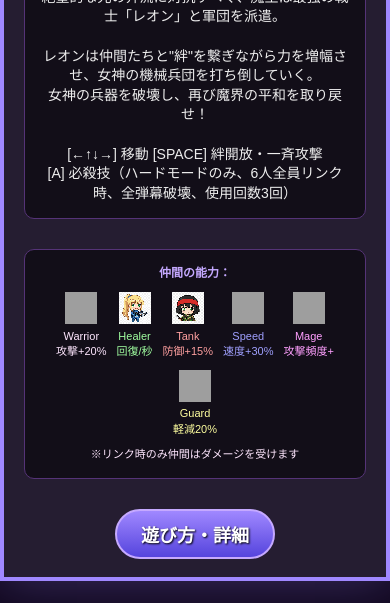
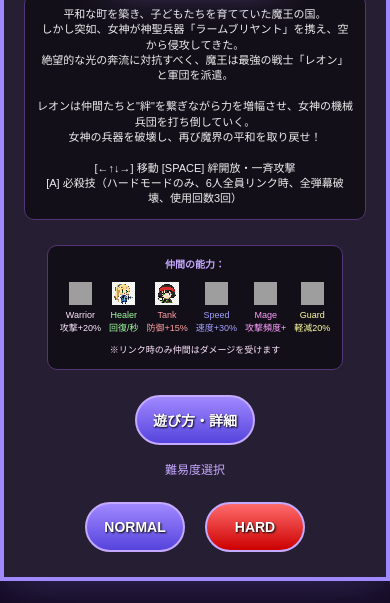
Before and after one commit to yuta009/kusoger, a plain HTML site: page 魔王の防衛戦記/maou-leon-bond-battle.html in a window 390 px wide. Shown: the part 241-844 px from the top of the page. Drawn offline with Linux system fonts and the light colour scheme; grey boxes are pictures that could not be loaded.

Commit message:
Update maou-leon-bond-battle.html
画面サイズ調整可能に

```diff
--- a/魔王の防衛戦記/maou-leon-bond-battle.html
+++ b/魔王の防衛戦記/maou-leon-bond-battle.html
@@ -26,13 +26,15 @@
         }
 
         #gameContainer {
-            width: 1200px;
-            height: 800px;
             position: relative;
             background: black;
             border: 4px solid #A088FF;
             box-shadow: 0 0 50px rgba(160, 136, 255, 0.3);
             overflow: hidden;
+            /* アスペクト比を維持しながら画面サイズに合わせる */
+            aspect-ratio: 1200 / 800;
+            width: min(1200px, 100vw);
+            height: min(800px, 100vh);
         }
 
         #gameCanvas {
@@ -144,11 +146,13 @@
             background: rgba(17, 8, 31, 0.85);
             display: flex;
             flex-direction: column;
-            justify-content: center;
+            justify-content: flex-start;
             align-items: center;
             z-index: 20;
             transition: opacity 0.5s;
             padding: 20px;
+            overflow-y: auto;
+            overflow-x: hidden;
         }
 
         .hidden {
@@ -157,9 +161,10 @@
         }
 
         .logo-img {
-            max-width: 500px;
-            max-height: 180px;
-            margin-bottom: 20px;
+            max-width: min(500px, 80vw);
+            max-height: min(180px, 20vh);
+            margin-bottom: 10px;
+            margin-top: 10px;
             width: auto;
             filter: drop-shadow(0 0 20px rgba(160, 136, 255, 0.6));
         }
@@ -171,13 +176,15 @@
         }
 
         .game-btn {
-            width: 160px;
-            height: 50px;
+            width: min(160px, 30vw);
+            height: min(50px, 8vh);
+            min-width: 120px;
+            min-height: 40px;
             background: linear-gradient(180deg, #A088FF 0%, #5544DD 100%);
             border: 2px solid #C5A9FF;
             border-radius: 25px;
             color: white;
-            font-size: 18px;
+            font-size: clamp(14px, 2.5vw, 18px);
             font-weight: bold;
             cursor: pointer;
             transition: transform 0.1s, box-shadow 0.1s;
@@ -198,16 +205,16 @@
         }
 
         .story-text {
-            max-width: 600px;
-            margin-bottom: 20px;
+            max-width: min(600px, 90vw);
+            margin-bottom: 15px;
             text-align: center;
             line-height: 1.4;
             color: #eee;
             background: rgba(0, 0, 0, 0.5);
-            padding: 15px;
+            padding: 12px;
             border-radius: 10px;
             border: 1px solid #553377;
-            font-size: 14px;
+            font-size: clamp(11px, 2vw, 14px);
         }
 
         #loadingScreen {
@@ -276,35 +283,35 @@
                 [A] 必殺技（ハードモードのみ、6人全員リンク時、全弾幕破壊、使用回数3回）
             </div>
 
-            <div class="story-text" style="margin-top: 10px; max-width: 700px; font-size: 12px;">
+            <div class="story-text" style="margin-top: 10px; max-width: min(700px, 90vw); font-size: clamp(10px, 1.8vw, 12px);">
                 <strong style="color: #C5A9FF;">仲間の能力：</strong><br>
-                <div style="display: flex; flex-wrap: wrap; justify-content: center; gap: 10px; margin-top: 10px;">
+                <div style="display: flex; flex-wrap: wrap; justify-content: center; gap: 8px; margin-top: 10px;">
                     <div style="text-align: center;">
-                        <img src="picture/sol1_nom.png" style="width: 32px; height: 32px; image-rendering: pixelated;" alt="Warrior">
-                        <div style="color: #FFE7FF; font-size: 11px;">Warrior<br>攻撃+20%</div>
+                        <img src="picture/sol1_nom.png" style="width: min(32px, 6vw); height: min(32px, 6vw); image-rendering: pixelated;" alt="Warrior">
+                        <div style="color: #FFE7FF; font-size: clamp(9px, 1.5vw, 11px);">Warrior<br>攻撃+20%</div>
                     </div>
                     <div style="text-align: center;">
-                        <img src="picture/sol2_nom.png" style="width: 32px; height: 32px; image-rendering: pixelated;" alt="Healer">
-                        <div style="color: #A0FFA0; font-size: 11px;">Healer<br>回復/秒</div>
+                        <img src="picture/sol2_nom.png" style="width: min(32px, 6vw); height: min(32px, 6vw); image-rendering: pixelated;" alt="Healer">
+                        <div style="color: #A0FFA0; font-size: clamp(9px, 1.5vw, 11px);">Healer<br>回復/秒</div>
                     </div>
                     <div style="text-align: center;">
-                        <img src="picture/sol3_nom.png" style="width: 32px; height: 32px; image-rendering: pixelated;" alt="Tank">
-                        <div style="color: #FFA0A0; font-size: 11px;">Tank<br>防御+15%</div>
+                        <img src="picture/sol3_nom.png" style="width: min(32px, 6vw); height: min(32px, 6vw); image-rendering: pixelated;" alt="Tank">
+                        <div style="color: #FFA0A0; font-size: clamp(9px, 1.5vw, 11px);">Tank<br>防御+15%</div>
                     </div>
                     <div style="text-align: center;">
-                        <img src="picture/sol4_nom.png" style="width: 32px; height: 32px; image-rendering: pixelated;" alt="Speed">
-                        <div style="color: #A0A0FF; font-size: 11px;">Speed<br>速度+30%</div>
+                        <img src="picture/sol4_nom.png" style="width: min(32px, 6vw); height: min(32px, 6vw); image-rendering: pixelated;" alt="Speed">
+                        <div style="color: #A0A0FF; font-size: clamp(9px, 1.5vw, 11px);">Speed<br>速度+30%</div>
                     </div>
                     <div style="text-align: center;">
-                        <img src="picture/sol5_nom.png" style="width: 32px; height: 32px; image-rendering: pixelated;" alt="Mage">
-                        <div style="color: #FFA0FF; font-size: 11px;">Mage<br>攻撃頻度+</div>
+                        <img src="picture/sol5_nom.png" style="width: min(32px, 6vw); height: min(32px, 6vw); image-rendering: pixelated;" alt="Mage">
+                        <div style="color: #FFA0FF; font-size: clamp(9px, 1.5vw, 11px);">Mage<br>攻撃頻度+</div>
                     </div>
                     <div style="text-align: center;">
-                        <img src="picture/sol6_nom.png" style="width: 32px; height: 32px; image-rendering: pixelated;" alt="Guard">
-                        <div style="color: #FFFFA0; font-size: 11px;">Guard<br>軽減20%</div>
+                        <img src="picture/sol6_nom.png" style="width: min(32px, 6vw); height: min(32px, 6vw); image-rendering: pixelated;" alt="Guard">
+                        <div style="color: #FFFFA0; font-size: clamp(9px, 1.5vw, 11px);">Guard<br>軽減20%</div>
                     </div>
                 </div>
-                <div style="margin-top: 10px; font-size: 11px; color: #FFE7FF;">
+                <div style="margin-top: 10px; font-size: clamp(9px, 1.5vw, 11px); color: #FFE7FF;">
                     ※リンク時のみ仲間はダメージを受けます
                 </div>
             </div>
@@ -313,20 +320,20 @@
                 <button class="game-btn" onclick="game.showHelp()">遊び方・詳細</button>
             </div>
 
-            <div style="margin-top: 15px; display: flex; flex-direction: column; gap: 10px; align-items: center;">
-                <div style="color: #C5A9FF; font-size: 14px; margin-bottom: 5px;">難易度選択</div>
+            <div style="margin-top: 15px; margin-bottom: 20px; display: flex; flex-direction: column; gap: 10px; align-items: center;">
+                <div style="color: #C5A9FF; font-size: clamp(12px, 2vw, 14px); margin-bottom: 5px;">難易度選択</div>
                 <div class="btn-container">
-                    <button class="game-btn" onclick="game.setDifficulty('normal'); game.start();" style="width: 140px;">NORMAL</button>
-                    <button class="game-btn" onclick="game.setDifficulty('hard'); game.start();" style="width: 140px; background: linear-gradient(180deg, #FF6B6B 0%, #CC0000 100%);">HARD</button>
+                    <button class="game-btn" onclick="game.setDifficulty('normal'); game.start();" style="width: min(140px, 25vw); min-width: 100px;">NORMAL</button>
+                    <button class="game-btn" onclick="game.setDifficulty('hard'); game.start();" style="width: min(140px, 25vw); min-width: 100px; background: linear-gradient(180deg, #FF6B6B 0%, #CC0000 100%);">HARD</button>
                 </div>
             </div>
         </div>
 
         <!-- Help Screen -->
         <div id="helpScreen" class="screen hidden">
-            <div style="font-size: 32px; margin-bottom: 20px; font-weight: bold; color: #C5A9FF;">遊び方・仲間の能力</div>
-
-            <div class="story-text" style="max-width: 750px; text-align: left; font-size: 13px;">
+            <div style="font-size: clamp(20px, 4vw, 32px); margin-bottom: 15px; margin-top: 10px; font-weight: bold; color: #C5A9FF;">遊び方・仲間の能力</div>
+
+            <div class="story-text" style="max-width: min(750px, 90vw); text-align: left; font-size: clamp(11px, 2vw, 13px);">
                 <strong style="color: #C5A9FF; font-size: 16px;">操作方法</strong><br>
                 [←↑↓→] または [WASD] - レオンを移動<br>
                 [SPACE] - 絆開放攻撃（リンクしている仲間からボスへビーム発射、最大3本）<br>
@@ -555,8 +562,16 @@
             constructor() {
                 this.canvas = document.getElementById('gameCanvas');
                 this.ctx = this.canvas.getContext('2d');
-                this.width = this.canvas.width;
-                this.height = this.canvas.height;
+                this.baseWidth = 1200;  // 基準幅
+                this.baseHeight = 800;  // 基準高さ
+                this.width = this.baseWidth;
+                this.height = this.baseHeight;
+                this.scaleX = 1.0;  // 初期スケール
+                this.scaleY = 1.0;  // 初期スケール
+
+                // 画面サイズに合わせてリサイズ
+                this.resize();
+                window.addEventListener('resize', () => this.resize());
 
                 this.assets = new AssetLoader();
                 this.state = 'loading'; // loading, title, playing, gameover, victory
@@ -613,6 +628,32 @@
                 });
             }
 
+            resize() {
+                const container = document.getElementById('gameContainer');
+                const containerRect = container.getBoundingClientRect();
+
+                // コンテナの実際のサイズを取得
+                const containerWidth = containerRect.width;
+                const containerHeight = containerRect.height;
+
+                // Canvasのサイズをコンテナに合わせる
+                this.canvas.width = containerWidth;
+                this.canvas.height = containerHeight;
+
+                // ゲーム内の座標計算用のサイズを更新
+                this.width = containerWidth;
+                this.height = containerHeight;
+
+                // スケール比を計算（基準サイズとの比率）
+                this.scaleX = containerWidth / this.baseWidth;
+                this.scaleY = containerHeight / this.baseHeight;
+
+                // ゲーム中なら再描画
+                if (this.state === 'playing') {
+                    this.render();
+                }
+            }
+
             init() {
                 this.state = 'title';
                 this.gameStartTime = null; // リセット
@@ -622,8 +663,11 @@
 
                 // Draw background for title
                 this.ctx.clearRect(0, 0, this.width, this.height);
+                this.ctx.save();
+                this.ctx.scale(this.scaleX, this.scaleY);
                 const bg = this.assets.get('background');
-                if (bg) this.ctx.drawImage(bg, 0, 0, this.width, this.height);
+                if (bg) this.ctx.drawImage(bg, 0, 0, this.baseWidth, this.baseHeight);
+                this.ctx.restore();
 
                 // BGM停止
                 this.stopBGM();
@@ -721,14 +765,14 @@
                     ? availableTypes[Math.floor(Math.random() * availableTypes.length)]
                     : ALLY_TYPES[Math.floor(Math.random() * ALLY_TYPES.length)];
 
-                // Random pos edge
+                // Random pos edge（基準サイズで計算）
                 let x, y;
                 if (Math.random() < 0.5) {
-                    x = Math.random() < 0.5 ? -20 : this.width + 20;
-                    y = Math.random() * this.height;
+                    x = Math.random() < 0.5 ? -20 : this.baseWidth + 20;
+                    y = Math.random() * this.baseHeight;
                 } else {
-                    x = Math.random() * this.width;
-                    y = Math.random() < 0.5 ? -20 : this.height + 20;
+                    x = Math.random() * this.baseWidth;
+                    y = Math.random() < 0.5 ? -20 : this.baseHeight + 20;
                 }
                 this.allies.push(new Ally(this, x, y, type));
             }
@@ -841,9 +885,13 @@
             render() {
                 this.ctx.clearRect(0, 0, this.width, this.height);
 
+                // スケールを適用して描画
+                this.ctx.save();
+                this.ctx.scale(this.scaleX, this.scaleY);
+
                 // Background
                 const bg = this.assets.get('background');
-                if (bg) this.ctx.drawImage(bg, 0, 0, this.width, this.height);
+                if (bg) this.ctx.drawImage(bg, 0, 0, this.baseWidth, this.baseHeight);
 
                 // Links (draw before allies) - Canvas描画で画像を使わない
                 this.allies.forEach(a => {
@@ -875,6 +923,8 @@
                 this.player.render(this.ctx);
                 this.bullets.forEach(b => b.render(this.ctx));
                 this.effects.forEach(e => e.render(this.ctx));
+
+                this.ctx.restore();
             }
 
             activateSpecialAttack() {
@@ -1011,7 +1061,7 @@
 
         class Player extends Entity {
             constructor(game) {
-                super(game, 600, 400);
+                super(game, game.baseWidth / 2, game.baseHeight / 2);
                 this.baseSpeed = 300;
                 this.speed = 300;
                 this.baseAttack = 1.0;
@@ -1132,11 +1182,12 @@
                 this.x += dx * this.speed * dt;
                 this.y += dy * this.speed * dt;
 
-                // Boundary (スプライトサイズ64x64を考慮：中心から32pxずつ)
+                // Boundary (スプライトサイズ64x64を考慮：中心から32pxずつ、基準サイズで計算)
                 const spriteHalfWidth = 32;
                 const spriteHalfHeight = 32;
-                this.x = Math.max(spriteHalfWidth, Math.min(this.game.width - spriteHalfWidth, this.x));
-                this.y = Math.max(spriteHalfHeight + 80, Math.min(this.game.height - spriteHalfHeight, this.y)); // 上部UI分80px考慮
+                const uiHeight = 80;
+                this.x = Math.max(spriteHalfWidth, Math.min(this.game.baseWidth - spriteHalfWidth, this.x));
+                this.y = Math.max(spriteHalfHeight + uiHeight, Math.min(this.game.baseHeight - spriteHalfHeight, this.y)); // 上部UI分80px考慮
             }
 
             render(ctx) {
@@ -1213,11 +1264,12 @@
                     this.x += (tx - this.x) * 2 * dt;
                     this.y += (ty - this.y) * 2 * dt;
 
-                    // Boundary check (スプライトサイズ48x48を考慮：中心から24pxずつ)
+                    // Boundary check (スプライトサイズ48x48を考慮：中心から24pxずつ、基準サイズで計算)
                     const spriteHalfWidth = 24;
                     const spriteHalfHeight = 24;
-                    this.x = Math.max(spriteHalfWidth, Math.min(this.game.width - spriteHalfWidth, this.x));
-                    this.y = Math.max(spriteHalfHeight + 80, Math.min(this.game.height - spriteHalfHeight, this.y)); // 上部UI分80px考慮
+                    const uiHeight = 80;
+                    this.x = Math.max(spriteHalfWidth, Math.min(this.game.baseWidth - spriteHalfWidth, this.x));
+                    this.y = Math.max(spriteHalfHeight + uiHeight, Math.min(this.game.baseHeight - spriteHalfHeight, this.y)); // 上部UI分80px考慮
                 } else {
                     // Wander
                     this.wanderTimer -= dt;
@@ -1228,23 +1280,24 @@
                     this.x += Math.cos(this.wanderAngle) * 50 * dt;
                     this.y += Math.sin(this.wanderAngle) * 50 * dt;
 
-                    // Boundary check (スプライトサイズ48x48を考慮：中心から24pxずつ)
+                    // Boundary check (スプライトサイズ48x48を考慮：中心から24pxずつ、基準サイズで計算)
                     const spriteHalfWidth = 24;
                     const spriteHalfHeight = 24;
+                    const uiHeight = 80;
                     if (this.x < spriteHalfWidth) {
                         this.x = spriteHalfWidth;
                         this.wanderAngle = Math.PI - this.wanderAngle;
                     }
-                    if (this.x > this.game.width - spriteHalfWidth) {
-                        this.x = this.game.width - spriteHalfWidth;
+                    if (this.x > this.game.baseWidth - spriteHalfWidth) {
+                        this.x = this.game.baseWidth - spriteHalfWidth;
                         this.wanderAngle = Math.PI - this.wanderAngle;
                     }
-                    if (this.y < spriteHalfHeight + 80) {
-                        this.y = spriteHalfHeight + 80;
+                    if (this.y < spriteHalfHeight + uiHeight) {
+                        this.y = spriteHalfHeight + uiHeight;
                         this.wanderAngle = -this.wanderAngle;
                     }
-                    if (this.y > this.game.height - spriteHalfHeight) {
-                        this.y = this.game.height - spriteHalfHeight;
+                    if (this.y > this.game.baseHeight - spriteHalfHeight) {
+                        this.y = this.game.baseHeight - spriteHalfHeight;
                         this.wanderAngle = -this.wanderAngle;
                     }
                 }
@@ -1268,7 +1321,7 @@
 
         class Boss extends Entity {
             constructor(game) {
-                super(game, 600, 150);
+                super(game, game.baseWidth / 2, 150);
                 // 難易度に応じて体力を設定
                 const baseHp = 20000;
                 this.maxHp = game.difficulty === 'hard' ? baseHp * 8 : baseHp; // ハード：8倍、ノーマル：通常
@@ -1293,7 +1346,7 @@
 
                 // Move
                 this.moveTimer += dt;
-                this.x = 600 + Math.sin(this.moveTimer) * 300;
+                this.x = this.game.baseWidth / 2 + Math.sin(this.moveTimer) * 300;
 
                 // Attack
                 this.shootTimer -= dt;
@@ -1490,8 +1543,8 @@
                 this.y += this.vy * dt;
                 this.lifeTime += dt;
 
-                if (this.x < -100 || this.x > this.game.width + 100 ||
-                    this.y < -100 || this.y > this.game.height + 100) {
+                if (this.x < -100 || this.x > this.game.baseWidth + 100 ||
+                    this.y < -100 || this.y > this.game.baseHeight + 100) {
                     this.dead = true;
                 }
 
```
